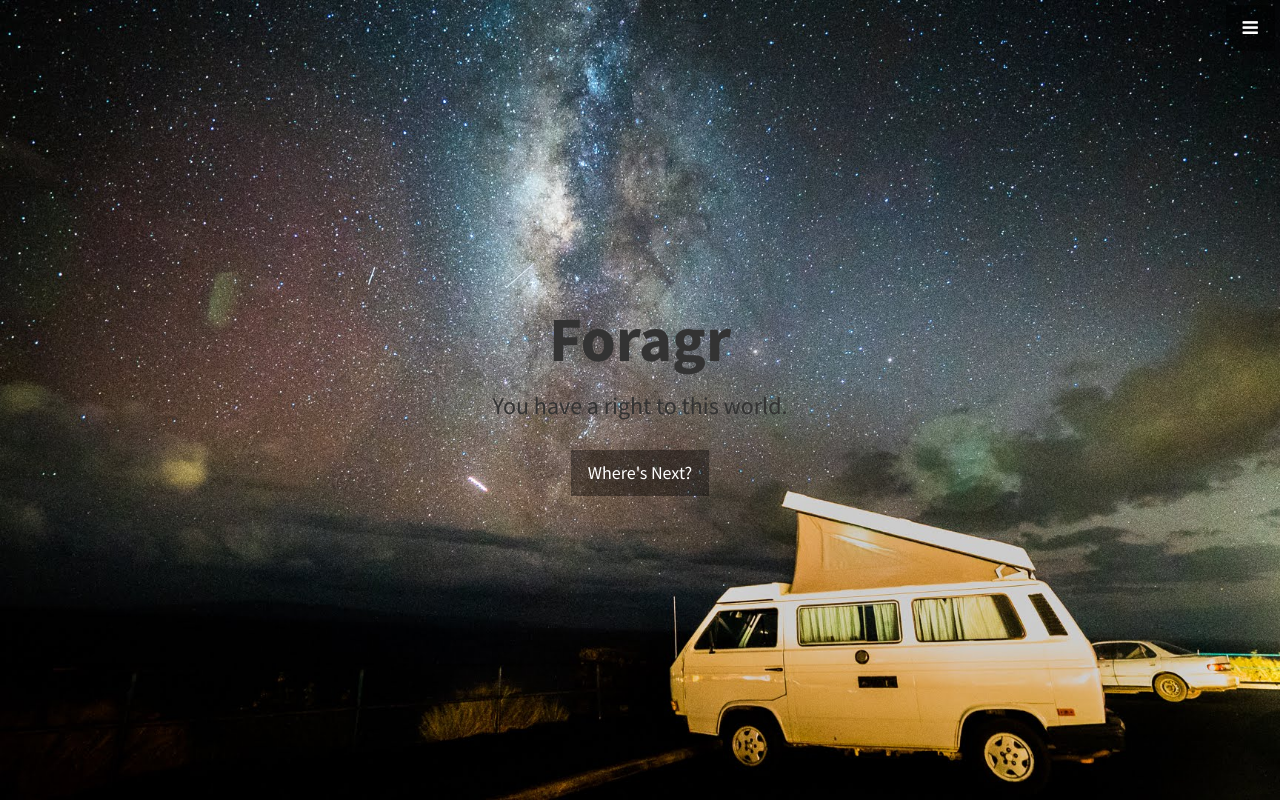
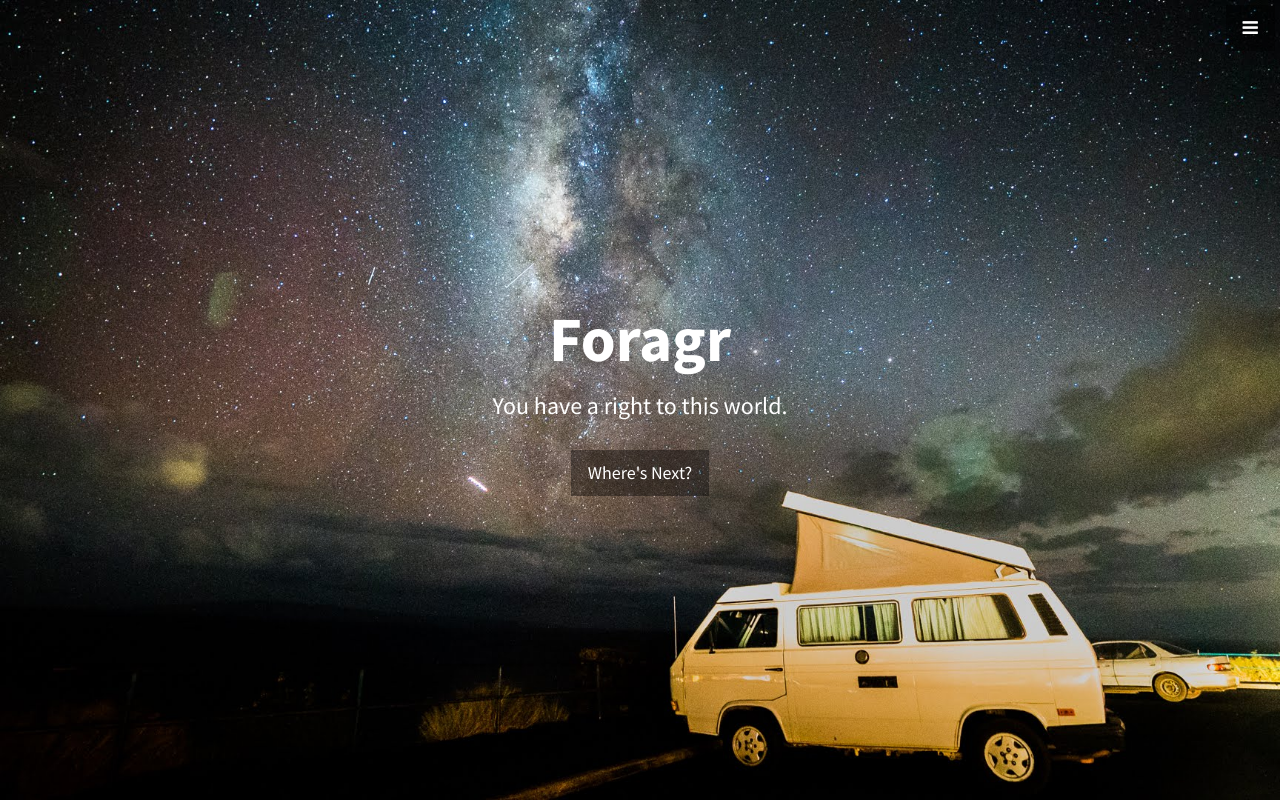
Before and after one commit to JonathanGrant/HackNCWinner, a website: page web/index.html in a window 1280 px wide. Shown: the top 802 px of the page. Drawn offline with Linux system fonts and the light colour scheme.

Commit message:
littl change

```diff
--- a/web/index.html
+++ b/web/index.html
@@ -61,8 +61,8 @@
     <!-- Header -->
     <header id="top" class="header">
         <div class="text-vertical-center">
-            <h1>Foragr</h1>
-            <h3>You have a right to this world.</h3>
+            <h1 style="color: white;">Foragr</h1>
+            <h3 style="color: white;">You have a right to this world.</h3>
             <br>
             <a href="#about" class="btn btn-dark btn-lg">Where's Next?</a>
         </div>
```
